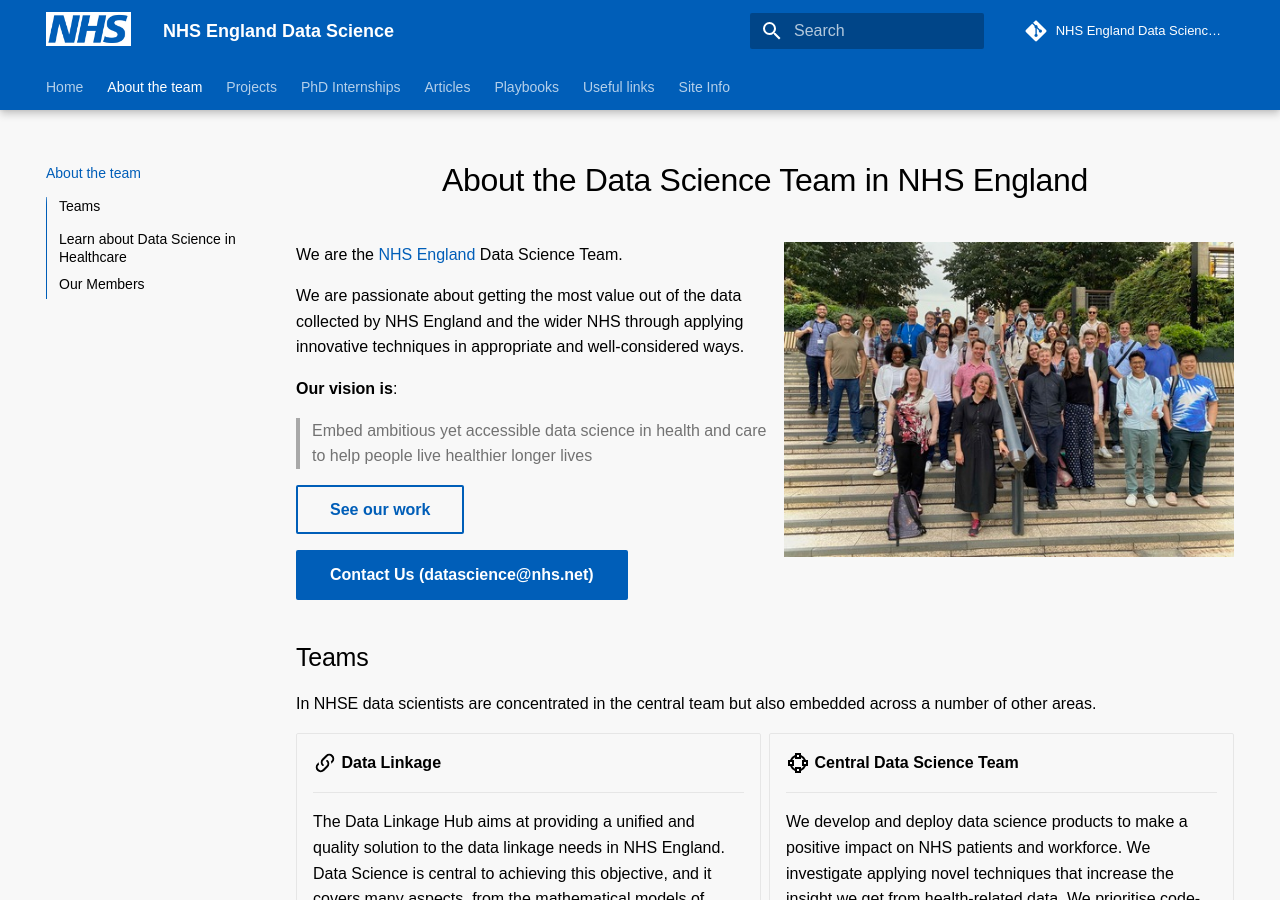
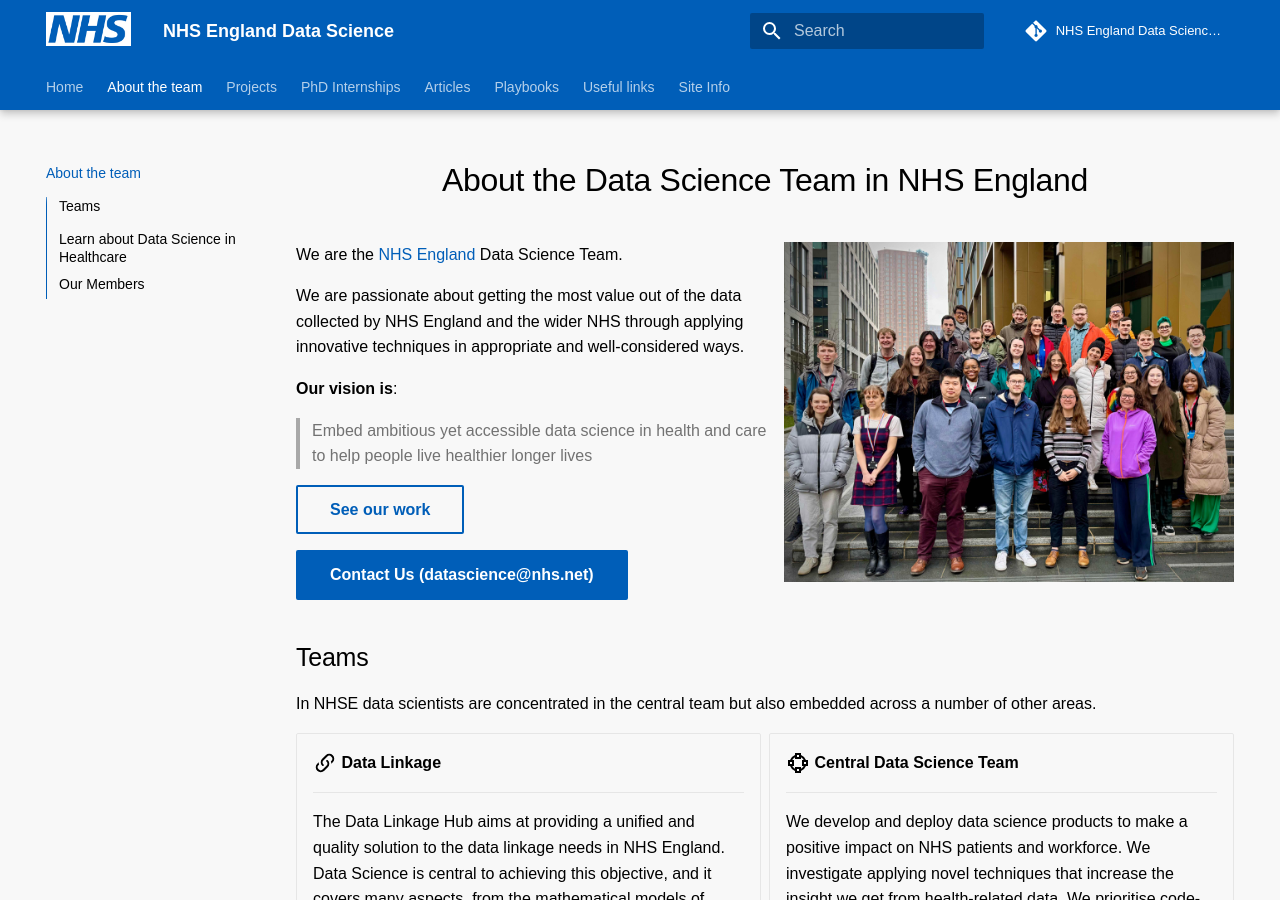
Before and after one commit to nhsengland/datascience, an MkDocs documentation site: the page built from docs/about.md, in a window 1280 px wide and 900 px high. Built offline with MkDocs 1.6.1 and Material for MkDocs 9.7.7, drawn with Linux system fonts in a browser that asks for light colours; some web fonts are replaced; comment, search, counter and statistics services are not loaded; old or Windows-style settings are respelled for this version of MkDocs.

Commit message:
change team photo

```diff
--- a/docs/about.md
+++ b/docs/about.md
@@ -1,7 +1,7 @@
 
 # About the Data Science Team in NHS England
 
-![Data science team photo, all stood on some stairs outdoors.](images/DS_team_photo_smaller.jpeg){ width="450" align=right}
+![Data science team photo, all stood on some stairs outdoors.](images/DS_team_photo.jpg){ width="450" align=right}
 
 We are the [NHS England](https://www.england.nhs.uk/) Data Science Team.
 
--- a/overrides/home.html
+++ b/overrides/home.html
@@ -347,11 +347,9 @@
       <div class="hero-image">
         <img
           id="hero-img"
-          src="images/cartoon hospital_smaller_compressed.jpeg"
-          alt="AI Generated cartoon hospital."
+          src="images/DS_team_photo.jpg"
+          alt="Data science team photo, all stood on some stairs outdoors."
           draggable="false"
-          width="400"
-          height-="300"
         />
       </div>
 
```
Also changed, not shown: docs/images/DS_team_photo.jpeg (deleted), docs/images/DS_team_photo.jpg (added), docs/images/DS_team_photo_smaller.jpeg (deleted).
